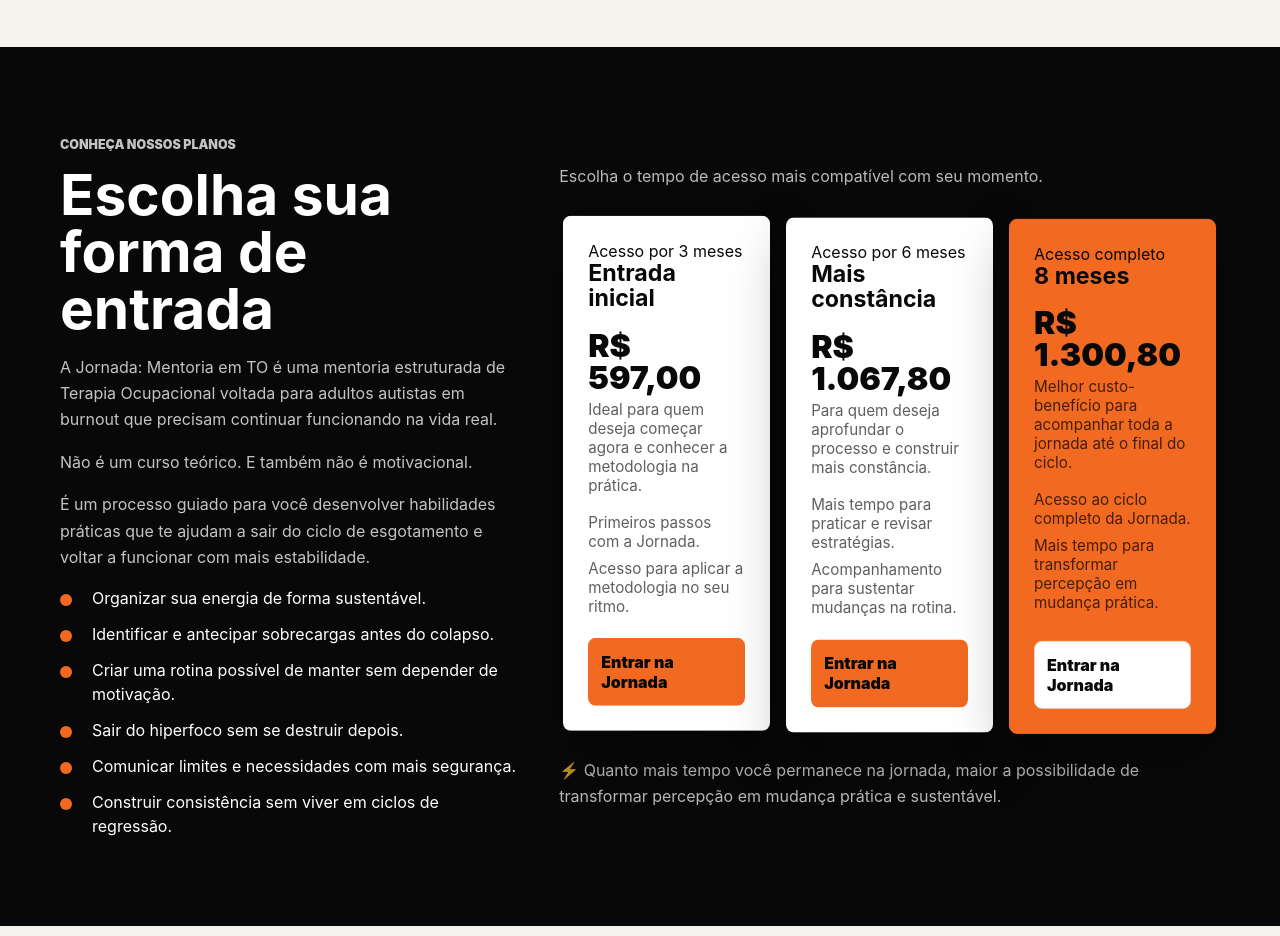
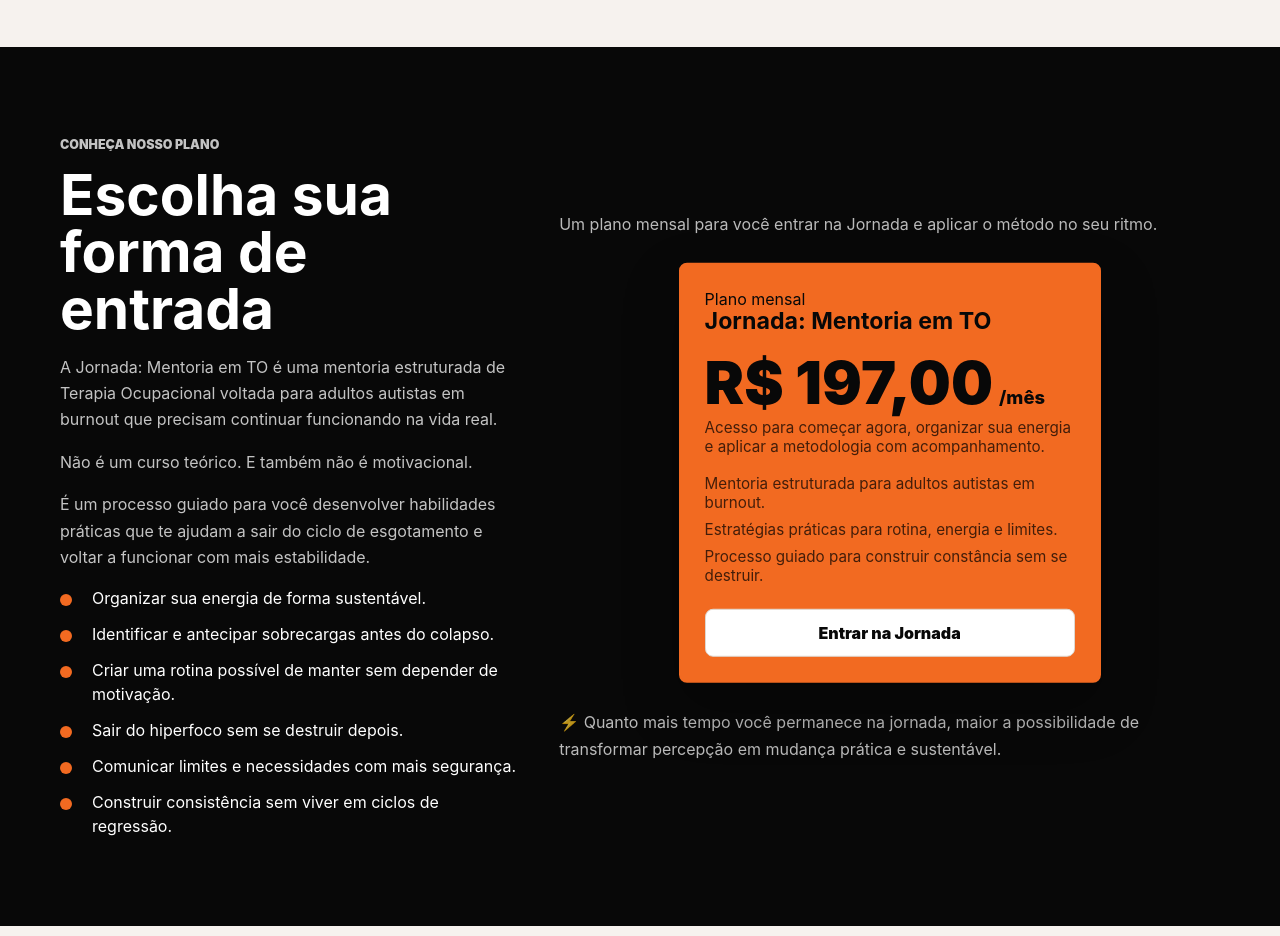
Before and after one commit to DamDev01/Lp_JornadaM5c, a plain HTML site: page index.html in a window 1280 px wide. Shown: the part 7000-7936 px from the top of the page. Drawn offline with Linux system fonts and the light colour scheme; a script that the page names is missing.

Commit message:
Atualiza card do plano mensal

```diff
--- a/index.html
+++ b/index.html
@@ -861,6 +861,12 @@
         padding: 12px 4px 4px;
       }
 
+      .plans-carousel.is-single {
+        max-width: 430px;
+        margin: 0 auto;
+        grid-template-columns: 1fr;
+      }
+
       .plan-card {
         min-height: 360px;
         display: flex;
@@ -892,6 +898,12 @@
         border-color: var(--orange);
       }
 
+      .plans-carousel.is-single .plan-card {
+        min-height: 420px;
+        border-width: 2px;
+        transform: scale(1.02);
+      }
+
       .plan-card .label {
         margin-bottom: 16px;
       }
@@ -911,6 +923,23 @@
         font-size: 2rem;
         font-weight: 900;
         line-height: 1;
+      }
+
+      .plans-carousel.is-single .price {
+        display: flex;
+        align-items: baseline;
+        flex-wrap: nowrap;
+        gap: 6px;
+        white-space: nowrap;
+        font-size: clamp(2.4rem, 5vw, 3.7rem);
+        letter-spacing: 0;
+      }
+
+      .plan-card .price span {
+        display: inline;
+        margin-top: 0;
+        font-size: 1.15rem;
+        font-weight: 800;
       }
 
       .plan-card .total {
@@ -1575,7 +1604,7 @@
       <section class="dark-section" id="oferta" aria-labelledby="oferta-title">
         <div class="offer-layout">
           <div>
-            <p class="eyebrow">Conhe&ccedil;a nossos planos</p>
+            <p class="eyebrow">Conhe&ccedil;a nosso plano</p>
             <h2 id="oferta-title">Escolha sua forma de entrada</h2>
             <p>A Jornada: Mentoria em TO &eacute; uma mentoria estruturada de Terapia Ocupacional voltada para adultos autistas em burnout que precisam continuar funcionando na vida real.</p>
             <p>N&atilde;o &eacute; um curso te&oacute;rico. E tamb&eacute;m n&atilde;o &eacute; motivacional.</p>
@@ -1591,49 +1620,18 @@
           </div>
 
           <aside class="plans-panel" aria-label="Planos de investimento">
-            <p>Escolha o tempo de acesso mais compat&iacute;vel com seu momento.</p>
-            <div class="plan-controls" aria-label="Controles do carrossel de planos">
-              <button class="carousel-btn" type="button" data-plan-prev aria-label="Plano anterior">&lsaquo;</button>
-              <button class="carousel-btn" type="button" data-plan-next aria-label="Pr&oacute;ximo plano">&rsaquo;</button>
-            </div>
-            <div class="plans-carousel" data-plan-track aria-label="Planos de acesso">
-              <article class="plan-card">
-                <div>
-                  <span class="label">Acesso por 3 meses</span>
-                  <h3>Entrada inicial</h3>
-                  <div class="price">R$ 597,00</div>
-                  <div class="total">Ideal para quem deseja come&ccedil;ar agora e conhecer a metodologia na pr&aacute;tica.</div>
-                  <ul>
-                    <li>Primeiros passos com a Jornada.</li>
-                    <li>Acesso para aplicar a metodologia no seu ritmo.</li>
-                  </ul>
-                </div>
-                <a class="btn btn-primary" href="https://pay.hotmart.com/C105523440P">Entrar na Jornada</a>
-              </article>
-
-              <article class="plan-card">
-                <div>
-                  <span class="label">Acesso por 6 meses</span>
-                  <h3>Mais const&acirc;ncia</h3>
-                  <div class="price">R$ 1.067,80</div>
-                  <div class="total">Para quem deseja aprofundar o processo e construir mais const&acirc;ncia.</div>
-                  <ul>
-                    <li>Mais tempo para praticar e revisar estrat&eacute;gias.</li>
-                    <li>Acompanhamento para sustentar mudan&ccedil;as na rotina.</li>
-                  </ul>
-                </div>
-                <a class="btn btn-primary" href="https://pay.hotmart.com/C105523440P">Entrar na Jornada</a>
-              </article>
-
+            <p>Um plano mensal para voc&ecirc; entrar na Jornada e aplicar o m&eacute;todo no seu ritmo.</p>
+            <div class="plans-carousel is-single" data-plan-track aria-label="Plano de acesso mensal">
               <article class="plan-card is-featured">
                 <div>
-                  <span class="label">Acesso completo</span>
-                  <h3>8 meses</h3>
-                  <div class="price">R$ 1.300,80</div>
-                  <div class="total">Melhor custo-benef&iacute;cio para acompanhar toda a jornada at&eacute; o final do ciclo.</div>
+                  <span class="label">Plano mensal</span>
+                  <h3>Jornada: Mentoria em TO</h3>
+                  <div class="price">R$ 197,00<span>/m&ecirc;s</span></div>
+                  <div class="total">Acesso para come&ccedil;ar agora, organizar sua energia e aplicar a metodologia com acompanhamento.</div>
                   <ul>
-                    <li>Acesso ao ciclo completo da Jornada.</li>
-                    <li>Mais tempo para transformar percep&ccedil;&atilde;o em mudan&ccedil;a pr&aacute;tica.</li>
+                    <li>Mentoria estruturada para adultos autistas em burnout.</li>
+                    <li>Estrat&eacute;gias pr&aacute;ticas para rotina, energia e limites.</li>
+                    <li>Processo guiado para construir const&acirc;ncia sem se destruir.</li>
                   </ul>
                 </div>
                 <a class="btn btn-light" href="https://pay.hotmart.com/C105523440P">Entrar na Jornada</a>
```
